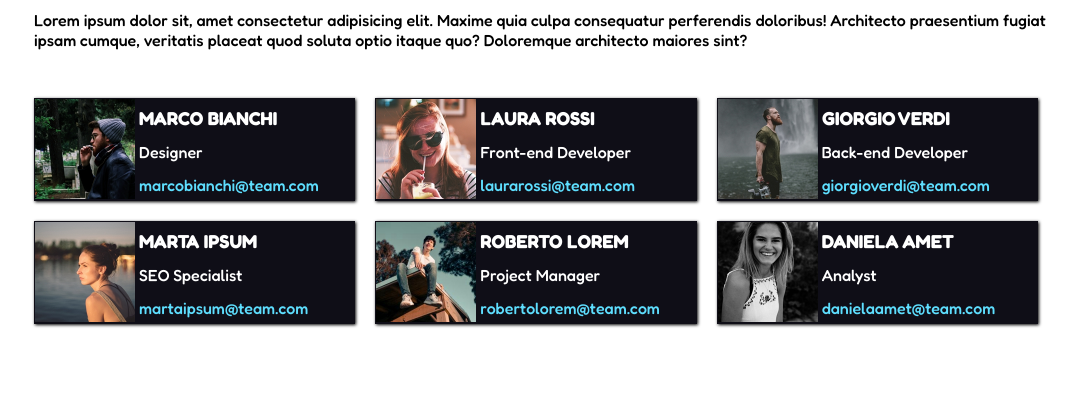
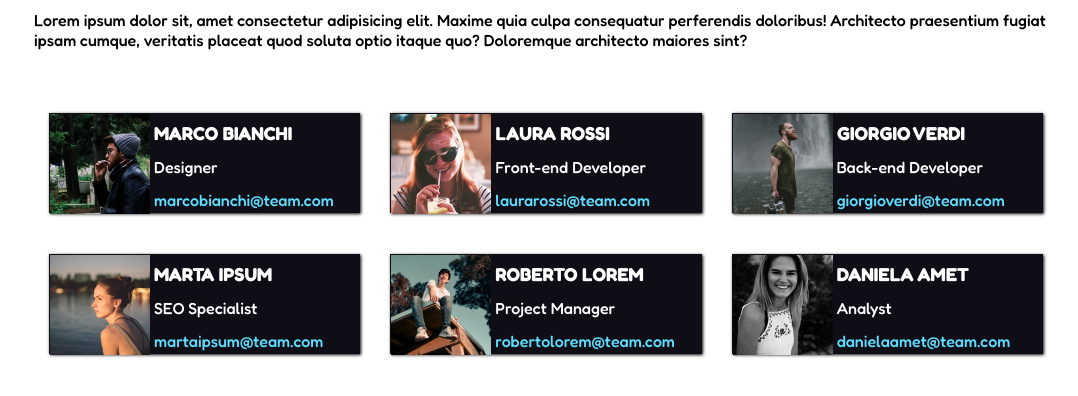
Before and after one commit to FabioVasi/html-css-float-cards, a plain HTML site: page index.html in a window 1280 px wide. Shown: the part 112-508 px from the top of the page, without its empty margins (94-1172 px from the left). Drawn offline with Linux system fonts and the light colour scheme.

Commit message:
Fix paddind

```diff
--- a/asset/style.css
+++ b/asset/style.css
@@ -29,17 +29,19 @@ body{
 .col{
     float: left;
     width: calc(100% / 3);
-    padding: 0 20px 20px 0;
+    padding: 15px 15px 25px 15px;
 }
 .team {
     background-color: #0f0e17;
     color: white;
     border: 1px solid #0f0e17;
     box-shadow: 1px 1px 3px black;
+    max-height: 100px;
 }
 
 .team img {
     width: 100px;
+    height: 100px;
     float: left;
 }
 .content {
```
